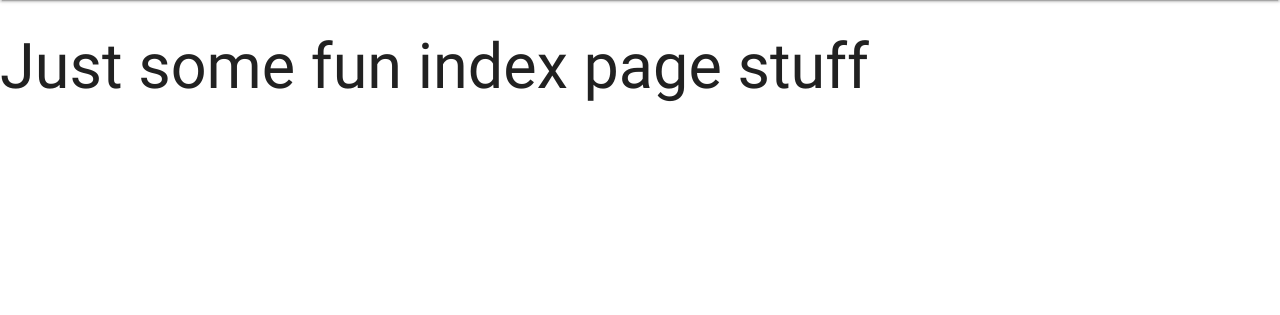
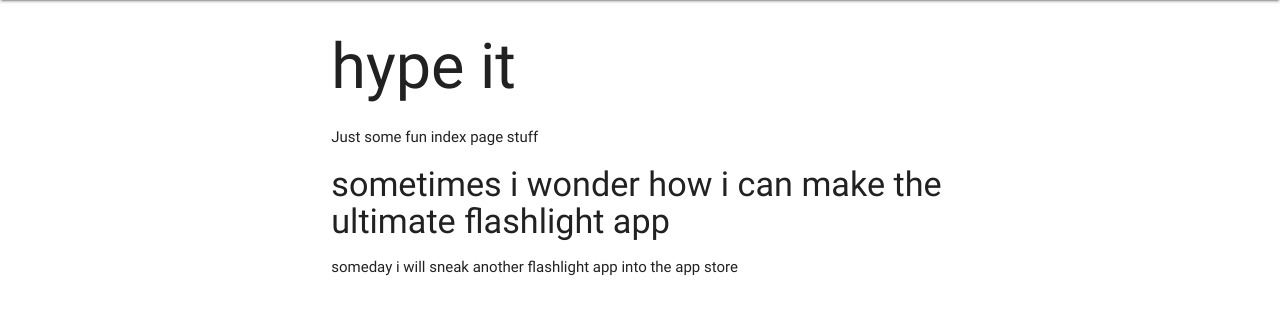
Before and after one commit to KiteCoder/hype-lights, a Django app: page /account/index/ in a window 1280 px wide. Shown: the part 64-379 px from the top of the page. Run offline with Django 3.2, Linux system fonts and the light colour scheme.

Commit message:
working on base.html for other pages to inherit

```diff
--- a/account/templates/base.html
+++ b/account/templates/base.html
@@ -27,7 +27,7 @@
 
   <body>
 
-    <div>
+    <div name="navigation div">
 
       <nav class="blue" role="navigation">
 
@@ -38,6 +38,7 @@
           <ul class="right hide-on-med-and-down">
 
             <li><a href="#">Navbar Link</a></li>
+            <!-- <li>just some text</li> -->
 
           </ul>
 
@@ -55,9 +56,14 @@
 
     </div>
 
-  	<div>
-  		{%block content%}{% endblock content%}
+  	<div class="row">
+      <div class="col s6 offset-s3">
+        {%block content%}{% endblock content%}
+      </div>
+
   	</div>
+
+
 
   </body>
 
--- a/account/templates/index.html
+++ b/account/templates/index.html
@@ -10,6 +10,12 @@ Home
 
 {% block content %}
 
-  <h1>Just some fun index page stuff</h1>
+	<h1>hype it</h1>
+
+  <p>Just some fun index page stuff</p>
+
+  <h4>sometimes i wonder how i can make the ultimate flashlight app</h4>
+
+  <p>someday i will sneak another flashlight app into the app store</p>
 
 {% endblock content %}
```
